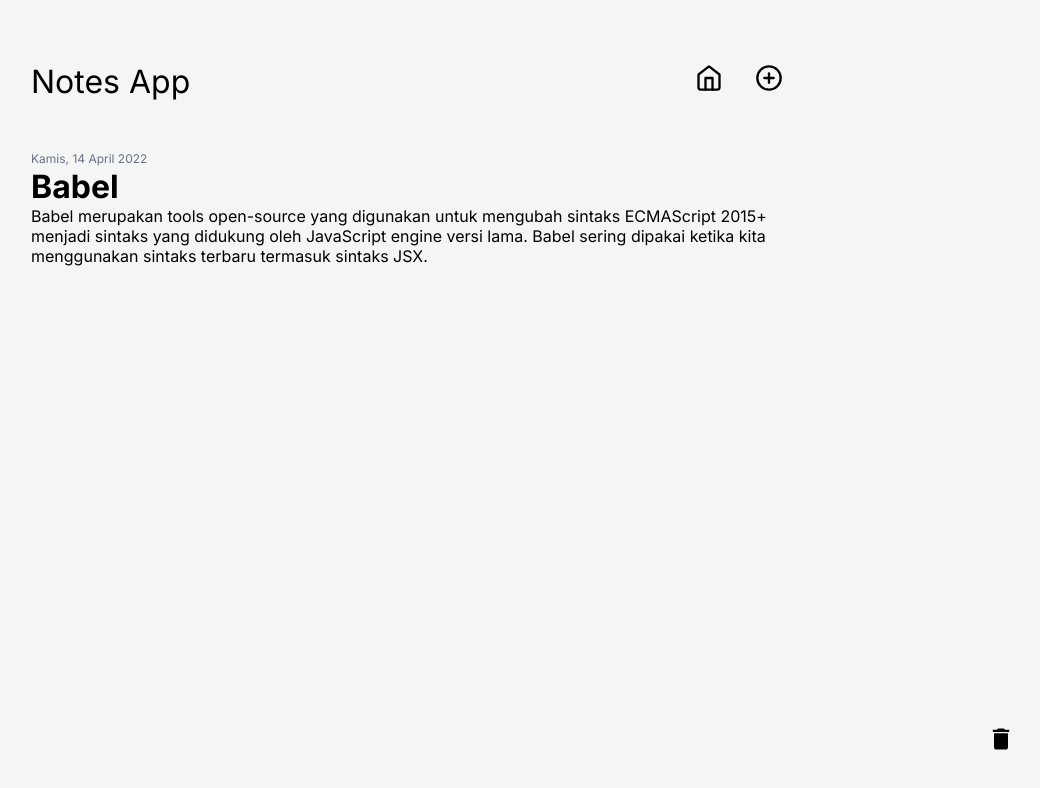
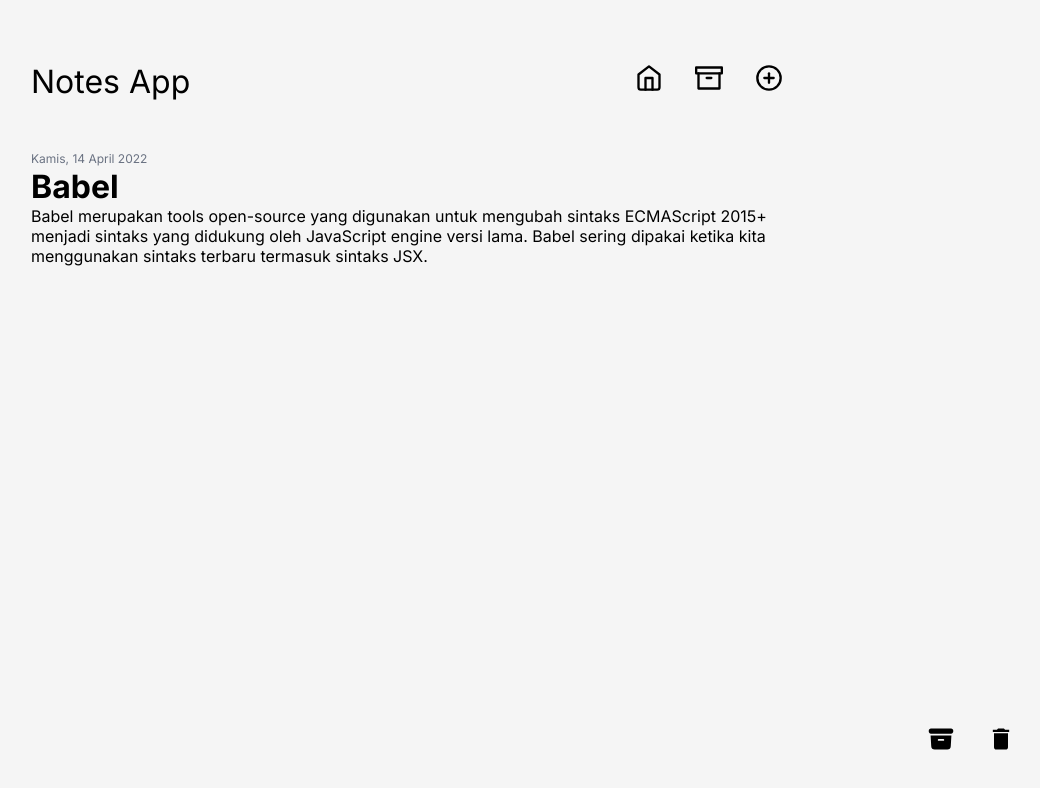
Before and after one commit to Arraidh/fundamental-react-dicoding-notes-app, a React (Vite) app: page /note/notes-1 in a window 1280 px wide. Shown: the top 788 px of the page, without its empty margins (225-1265 px from the left). Built offline with nearby package versions, Linux system fonts and the light colour scheme.

Commit message:
feat(home page): add search notes by title with search params url

```diff
--- a/src/components/Navigation.jsx
+++ b/src/components/Navigation.jsx
@@ -1,6 +1,6 @@
 import React from "react";
 import { Link } from "react-router-dom";
-import { FiHome, FiPlusCircle } from "react-icons/fi";
+import { FiArchive, FiHome, FiPlusCircle } from "react-icons/fi";
 
 const Navigation = () => {
   return (
@@ -9,6 +9,11 @@
         <li>
           <Link to="/">
             <FiHome />
+          </Link>
+        </li>
+        <li>
+          <Link to="/archived">
+            <FiArchive />
           </Link>
         </li>
         <li>
--- a/src/components/NoteList.jsx
+++ b/src/components/NoteList.jsx
@@ -10,7 +10,6 @@
             <NoteItem
               key={note.id}
               id={note.id}
-              onDelete={onDelete}
               {...note}
             />
           ))
@@ -21,7 +20,6 @@
 
 NoteList.propTypes = {
   notes: PropTypes.arrayOf(PropTypes.object),
-  onDelete: PropTypes.func,
 };
 
 export default NoteList;
--- a/src/components/NotesApp.jsx
+++ b/src/components/NotesApp.jsx
@@ -4,6 +4,7 @@
 import HomePages from "../pages/HomePages";
 import NoteDetail from "../pages/NoteDetail";
 import AddNote from "../pages/AddNote";
+import ArchivedPages from "../pages/ArchivedPages";
 
 const NotesApp = () => {
   return (
@@ -16,6 +17,7 @@
       <main>
         <Routes>
           <Route path="/" element={<HomePages />} />
+          <Route path="archived" element={<ArchivedPages />} />
           <Route path="note/:noteId" element={<NoteDetail />} />
           <Route path="notes/add" element={<AddNote />} />
         </Routes>
--- /dev/null
+++ b/src/pages/ArchivedPages.jsx
@@ -0,0 +1,22 @@
+import React, { Component } from "react";
+import {  getArchivedNotes,  } from "../utils/local-data";
+import NoteList from "../components/NoteList";
+
+class ArchivedPages extends Component {
+  constructor(props) {
+    super(props);
+    this.state = {
+      notes: getArchivedNotes(),
+    };
+  }
+  render() {
+    return (
+      <section>
+        <h2>Note Lists</h2>
+        <NoteList notes={this.state.notes} />
+      </section>
+    );
+  }
+}
+
+export default ArchivedPages;
--- a/src/pages/HomePages.jsx
+++ b/src/pages/HomePages.jsx
@@ -1,22 +1,31 @@
-import React, { Component } from "react";
-import { getAllNotes } from "../utils/local-data";
+import React from "react";
+import { useSearchParams } from "react-router-dom";
+import { getActiveNotes } from "../utils/local-data";
 import NoteList from "../components/NoteList";
 
-class HomePages extends Component {
-  constructor(props) {
-    super(props);
-    this.state = {
-      notes: getAllNotes(),
+const HomePages = () => {
+  const [searchParams, setSearchParams] = useSearchParams();
+  const search = searchParams.get("search") || "";
+  const filteredNotes = getActiveNotes().filter((note) =>
+    note.title.toLowerCase().includes(search.toLowerCase())
+  );
+
+  const onSearchChangeEventHandler = (event) => {
+    setSearchParams({ search: event.target.value });
   };
-  }
-  render() {
+
   return (
     <section>
       <h2>Note Lists</h2>
-        <NoteList notes={this.state.notes} />
+      <input
+        type="text"
+        placeholder="Cari Catatan"
+        value={search}
+        onChange={onSearchChangeEventHandler}
+      />
+      <NoteList notes={filteredNotes} />
     </section>
   );
-  }
-}
+};
 
 export default HomePages;
--- a/src/pages/NoteDetail.jsx
+++ b/src/pages/NoteDetail.jsx
@@ -1,18 +1,32 @@
 import React from "react";
 import { useNavigate, useParams } from "react-router-dom";
-import { deleteNote, getNote } from "../utils/local-data";
+import { archiveNote, deleteNote, getNote, unarchiveNote } from "../utils/local-data";
 import { showFormattedDate } from "../utils";
 import { MdDelete } from "react-icons/md";
+import { FiArchive } from "react-icons/fi";
+import { HiArchiveBox, HiMiniArchiveBoxXMark } from "react-icons/hi2";
 
 const NoteDetail = () => {
   const { noteId } = useParams();
   const navigate = useNavigate();
 
-  const { id, body, createdAt, title } = getNote(noteId);
+  const { id, body, createdAt, title, archived} = getNote(noteId);
 
   const handleDeleteNote = () => {
 
     deleteNote(id);
+    navigate("/");
+
+  };
+  const handleArchiveNote = () => {
+
+    archiveNote(id);
+    navigate("/");
+
+  };
+  const handleUnarchiveNote = () => {
+
+    unarchiveNote(id);
     navigate("/");
 
   };
@@ -24,7 +38,23 @@
       <div>{body}</div>
 
       <div className="note-delete-container">
+          <div className="note-detail-actions">
+
+
+            {
+              archived ? (
+                <button className="delete-note-button" onClick={() => handleUnarchiveNote()}>
+                  <HiMiniArchiveBoxXMark/>
+                </button>
+              ) : (
+                <button className="delete-note-button" onClick={() => handleArchiveNote()}>
+                  <HiArchiveBox/>
+                </button>
+              )
+            }
+
             <button className="delete-note-button" onClick={() => handleDeleteNote()}><MdDelete/></button>
+          </div>
       </div>
     </div>
   );
--- a/src/styles/style.css
+++ b/src/styles/style.css
@@ -145,10 +145,17 @@
   width: 100vw;
 }
 
-.delete-note-button{
+.note-detail-actions{
+  display: flex;
+  gap: 16px;
   position: absolute;
   bottom: 32px;
   right: 32px;
+  width: auto;
+}
+
+.delete-note-button{
+
   padding: 8px;
   font-size: 28px;
   background-color: transparent;
```
Lines whose indentation alone changed are shown as unchanged.
